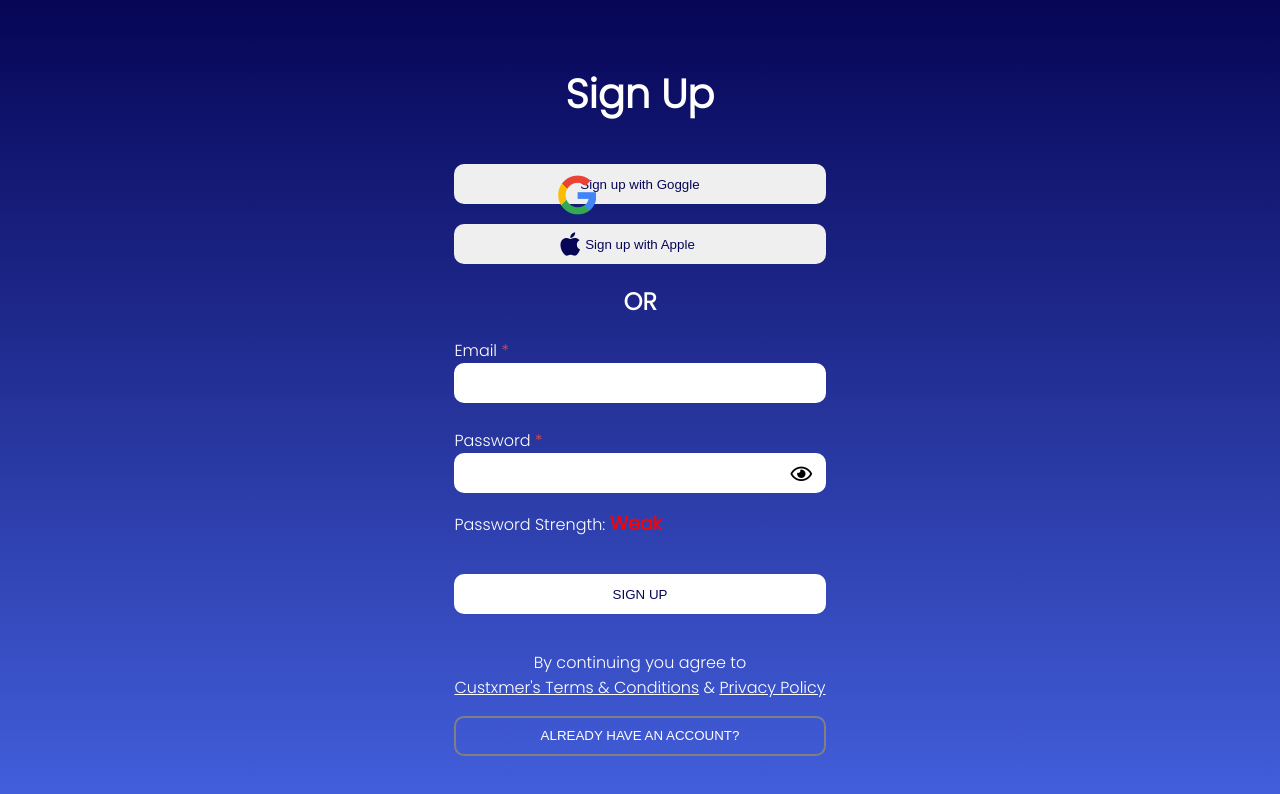
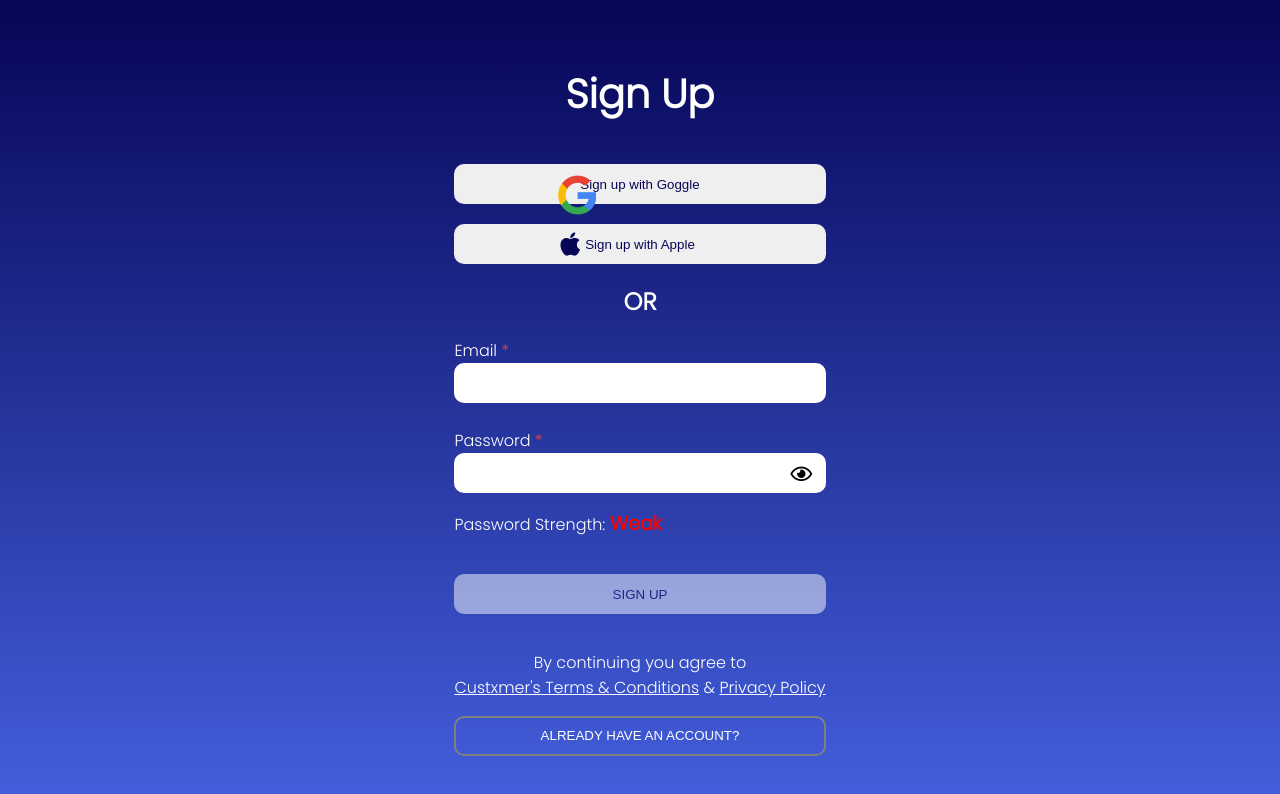
Before and after one commit to Custxmer/Custxmer-Web-App, a Next.js app: page /signupMain in a window 1280 px wide. Shown: the top 794 px of the page. Built offline with nearby package versions, Linux system fonts and the light colour scheme.

Commit message:
Redo validation

```diff
--- a/pages/index.tsx
+++ b/pages/index.tsx
@@ -27,6 +27,7 @@ export default function Home() {
             className={styles.logo}
             src="/logo_slogan.png"
             alt="Logo"
+            priority={true}
           />
         </div>
         <div className={styles.loginSignup}>
--- a/pages/signupMain.tsx
+++ b/pages/signupMain.tsx
@@ -20,15 +20,7 @@ const signupMain = () => {
     const isNumber = (number: string) =>
       number.charCodeAt(0) > 47 && number.charCodeAt(0) < 58;
 
-    if (input.length < 5) return "Weak";
-    if (
-      input.length < 8 &&
-      input.split("").some((el) => isCapital(el)) &&
-      input.split("").some((el) => isSmall(el)) &&
-      input.split("").some((el) => isNumber(el)) &&
-      input.split("").some((el) => !isSmall(el) && !isCapital(el))
-    )
-      return "Medium";
+    if (input.length < 8) return "Weak";
     if (
       input.length >= 8 &&
       input.split("").some((el) => isCapital(el)) &&
@@ -41,13 +33,17 @@ const signupMain = () => {
       return "Strong";
     if (
       input.length >= 8 &&
-      input.split("").some((el) => isCapital(el) || isSmall(el)) &&
-      input.split("").some((el) => isSmall(el) || isNumber(el)) &&
-      input.split("").some((el) => isNumber(el) || isCapital(el))
+      input.split("").some((el) => isSmall(el)) &&
+      input.split("").some((el) => isCapital(el)) &&
+      input.split("").some((el) => isNumber(el))
     )
       return "Medium";
     return "Weak";
   };
+
+  const emailIsValid = (email: string) =>
+    !email.match(/[a-z0-9._%+-]+@[a-z0-9.-]+\.[a-z]{2,4}$/);
+
   return (
     <main className="container  blue-gradient white">
       <Head>
@@ -86,6 +82,7 @@ const signupMain = () => {
               id="email"
               className="button email"
               type="email"
+              pattern="[a-z0-9._%+-]+@[a-z0-9.-]+\.[a-z]{2,4}$"
             />
           </label>
           <label className={styles.label} htmlFor="password">
@@ -140,11 +137,25 @@ const signupMain = () => {
             </span>
           </p>
 
+          {/* <div style={{ opacity: 1}}> */}
           <input
+            style={{
+              opacity:
+                (inputs.passwordStrength === "Weak" || emailIsValid(inputs.email))
+                  ? 0.5
+                  : 1,
+                  cursor: (inputs.passwordStrength === "Weak" || emailIsValid(inputs.email))
+                  ? ''
+                  : 'pointer',
+            }}
             type="submit"
             value="SIGN UP"
             className={`button main-blue ${styles.with}`}
+            disabled={
+              inputs.passwordStrength === "Weak" || emailIsValid(inputs.email)
+            }
           />
+          {/* </div> */}
         </form>
         <p>
           By continuing you agree to <br />{" "}
--- a/styles/Home.module.css
+++ b/styles/Home.module.css
@@ -8,6 +8,7 @@
 
 .logo {
   width: 100%;
+  height: auto;
 }
 
 .loginSignup {
```
